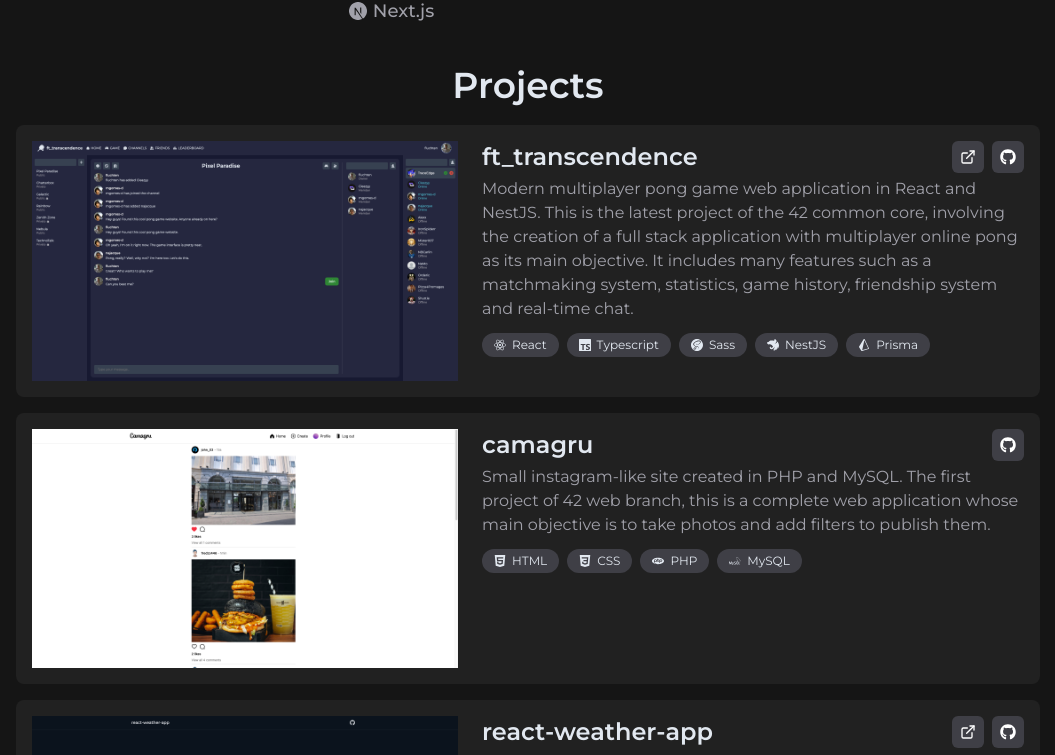
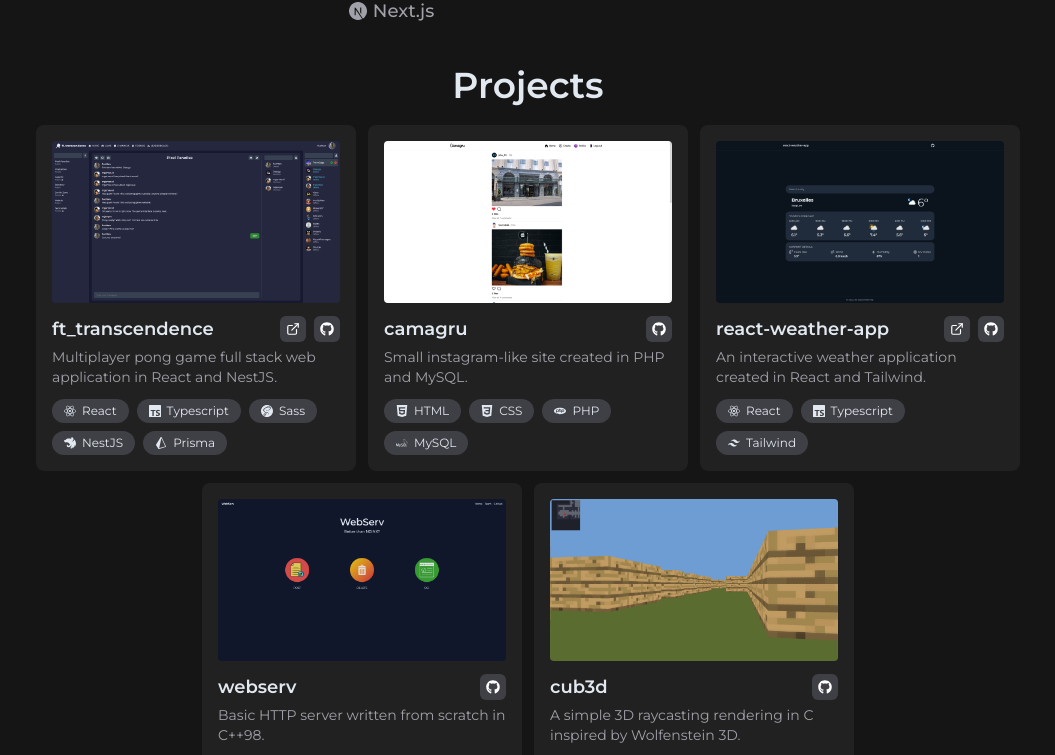
Before and after one commit to fluchtens/fluchtens, a Next.js app: page / in a window 1280 px wide. Shown: the part 616-1371 px from the top of the page, without its empty margins (112-1167 px from the left). Built offline with nearby package versions, Linux system fonts and the light colour scheme.

Commit message:
projects update

```diff
--- a/src/components/sections/About.tsx
+++ b/src/components/sections/About.tsx
@@ -39,9 +39,9 @@ export const About = () => (
       </div>
     </div>
     <img
-      src="/noavatar.png"
+      src="/fluchten.jpeg"
       alt="avatar"
-      className="max-w-40 md:max-w-48	max-h-40 md:max-h-48 w-auto rounded-full"
+      className="max-w-40 md:max-w-52	max-h-40 md:max-h-52 w-auto rounded-full pointer-events-none"
     />
   </section>
 );
--- a/src/components/sections/Projects.tsx
+++ b/src/components/sections/Projects.tsx
@@ -21,19 +21,19 @@ const ProjectElement = ({
   source,
   languages,
 }: ProjectElementProps) => (
-  <li className="max-w-[25rem] lg:max-w-none p-4 rounded-lg bg-secondary">
-    <div className="flex-col lg:flex-row flex justify-center items-center lg:items-start gap-4 lg:gap-6 text-center lg:text-left">
+  <li className="max-w-[20rem] h-auto p-3 sm:p-4 rounded-lg bg-secondary">
+    <div className="flex-col flex justify-center items-center sm:items-start gap-3 text-center sm:text-left">
       <ProjetPicture name={name} />
       <div className="flex-col flex gap-1">
-        <div className="flex justify-center lg:justify-between items-center gap-2">
-          <label className="text-xl lg:text-2xl font-semibold">{name}</label>
+        <div className="flex justify-center sm:justify-between items-center gap-2">
+          <label className="text-lg font-semibold">{name}</label>
           <div className="flex items-center gap-2">
             {link && <ViewProjectBtn link={link} />}
             <SoureCodeBtn link={source} />
           </div>
         </div>
-        <p className="text-sm lg:text-base font-normal text-zinc-400">{desc}</p>
-        <ul className="mt-2 flex-wrap flex justify-center lg:justify-normal items-center gap-2">
+        <p className="text-sm font-normal text-zinc-400">{desc}</p>
+        <ul className="mt-2 flex-wrap flex justify-center sm:justify-normal items-center gap-2">
           {languages.map((language, index) => (
             <LanguageElement key={index} language={language} />
           ))}
@@ -44,9 +44,9 @@ const ProjectElement = ({
 );
 
 export const Projects = () => (
-  <section id="projects" className="flex-col flex gap-2 md:gap-5">
+  <section id="projects" className="flex-col flex gap-4 md:gap-5">
     <CategoryTitle title="Projects" />
-    <ul className="flex-wrap lg:flex-col flex justify-center gap-4">
+    <ul className="flex-wrap flex justify-center gap-3">
       {config.projects.map((project, index) => (
         <ProjectElement
           key={index}
--- a/src/components/ui/ProjecPicture.tsx
+++ b/src/components/ui/ProjecPicture.tsx
@@ -8,6 +8,6 @@ export const ProjetPicture = ({ name }: ProjecPictureProps) => (
   <img
     src={`/projects/${name}/${name}_1.png`}
     alt={`${name}_1.png`}
-    className="lg:max-w-[426px] lg:max-h-[260px] pointer-events-none"
+    className="w-auto rounded pointer-events-none"
   />
 );
--- a/src/components/ui/SoureCodeBtn.tsx
+++ b/src/components/ui/SoureCodeBtn.tsx
@@ -4,8 +4,8 @@ export const SoureCodeBtn = ({ link }: { link: string }) => (
   <a
     href={link}
     target="_blank"
-    className="p-2 flex justify-center items-center rounded-md bg-zinc-700 hover:bg-zinc-600"
+    className="p-1.5 flex justify-center items-center rounded-md bg-zinc-700 hover:bg-zinc-600"
   >
-    <FaGithub className="text-base text-white" />
+    <FaGithub className="text-sm text-white" />
   </a>
 );
--- a/src/components/ui/ViewProjectBtn.tsx
+++ b/src/components/ui/ViewProjectBtn.tsx
@@ -4,8 +4,8 @@ export const ViewProjectBtn = ({ link }: { link: string }) => (
   <a
     href={link}
     target="_blank"
-    className="p-2 flex justify-center items-center rounded-md bg-zinc-700 hover:bg-zinc-600"
+    className="p-1.5 flex justify-center items-center rounded-md bg-zinc-700 hover:bg-zinc-600"
   >
-    <FiExternalLink className="text-base text-white" />
+    <FiExternalLink className="text-sm text-white" />
   </a>
 );
--- a/src/config.json
+++ b/src/config.json
@@ -2,35 +2,40 @@
   "projects": [
     {
       "name": "ft_transcendence",
-      "desc": "Modern multiplayer pong game web application in React and NestJS. This is the latest project of the 42 common core, involving the creation of a full stack application with multiplayer online pong as its main objective. It includes many features such as a matchmaking system, statistics, game history, friendship system and real-time chat.",
+      "desc": "Multiplayer pong game full stack web application in React and NestJS.",
+      "full_desc": "Modern multiplayer pong game web application in React and NestJS. This is the latest project of the 42 common core, involving the creation of a full stack application with multiplayer online pong as its main objective. It includes many features such as a matchmaking system, statistics, game history, friendship system and real-time chat.",
       "link": "https://pong.fluchtens.com",
       "source": "https://github.com/fluchtens/ft_transcendence",
       "languages": ["React", "TypeScript", "Sass", "NestJS", "Prisma"]
     },
     {
       "name": "camagru",
-      "desc": "Small instagram-like site created in PHP and MySQL. The first project of 42 web branch, this is a complete web application whose main objective is to take photos and add filters to publish them.",
+      "desc": "Small instagram-like site created in PHP and MySQL.",
+      "full_desc": "Small instagram-like site created in PHP and MySQL. The first project of 42 web branch, this is a complete web application whose main objective is to take photos and add filters to publish them.",
       "link": "",
       "source": "https://github.com/fluchtens/camagru",
       "languages": ["HTML", "CSS", "PHP", "MySQL"]
     },
     {
       "name": "react-weather-app",
-      "desc": "An interactive weather application created in React and Tailwind that lets you check the weather forecast in real time. I created this application to learn react.",
+      "desc": "An interactive weather application created in React and Tailwind.",
+      "full_desc": "An interactive weather application created in React and Tailwind that lets you check the weather forecast in real time. I created this application to learn react.",
       "link": "https://weather.fluchtens.com",
       "source": "https://github.com/fluchtens/react-weather-app",
       "languages": ["React", "TypeScript", "Tailwind"]
     },
     {
       "name": "webserv",
-      "desc": "Basic HTTP server written from scratch in C++98. Created during the common core of 42, it implements POST, GET and DELETE methods and integrates CGI for dynamic pages.",
+      "desc": "Basic HTTP server written from scratch in C++98.",
+      "full_desc": "Basic HTTP server written from scratch in C++98. Created during the common core of 42, it implements POST, GET and DELETE methods and integrates CGI for dynamic pages.",
       "link": "",
       "source": "https://github.com/fluchtens/webserv",
       "languages": ["CPlusPlus"]
     },
     {
       "name": "cub3d",
-      "desc": "A simple 3D raycasting rendering in C using the MiniLibX library. Produced during the common core of 42, this project was inspired by the world-famous Wolfenstein 3D game, which was the first FPS ever.",
+      "desc": "A simple 3D raycasting rendering in C inspired by Wolfenstein 3D.",
+      "full_desc": "A simple 3D raycasting rendering in C using the MiniLibX library. Produced during the common core of 42, this project was inspired by the world-famous Wolfenstein 3D game, which was the first FPS ever.",
       "link": "",
       "source": "https://github.com/fluchtens/cub3d",
       "languages": ["C"]
```
Also changed, not shown: public/fluchten.jpeg (added), public/noavatar.png (deleted).
